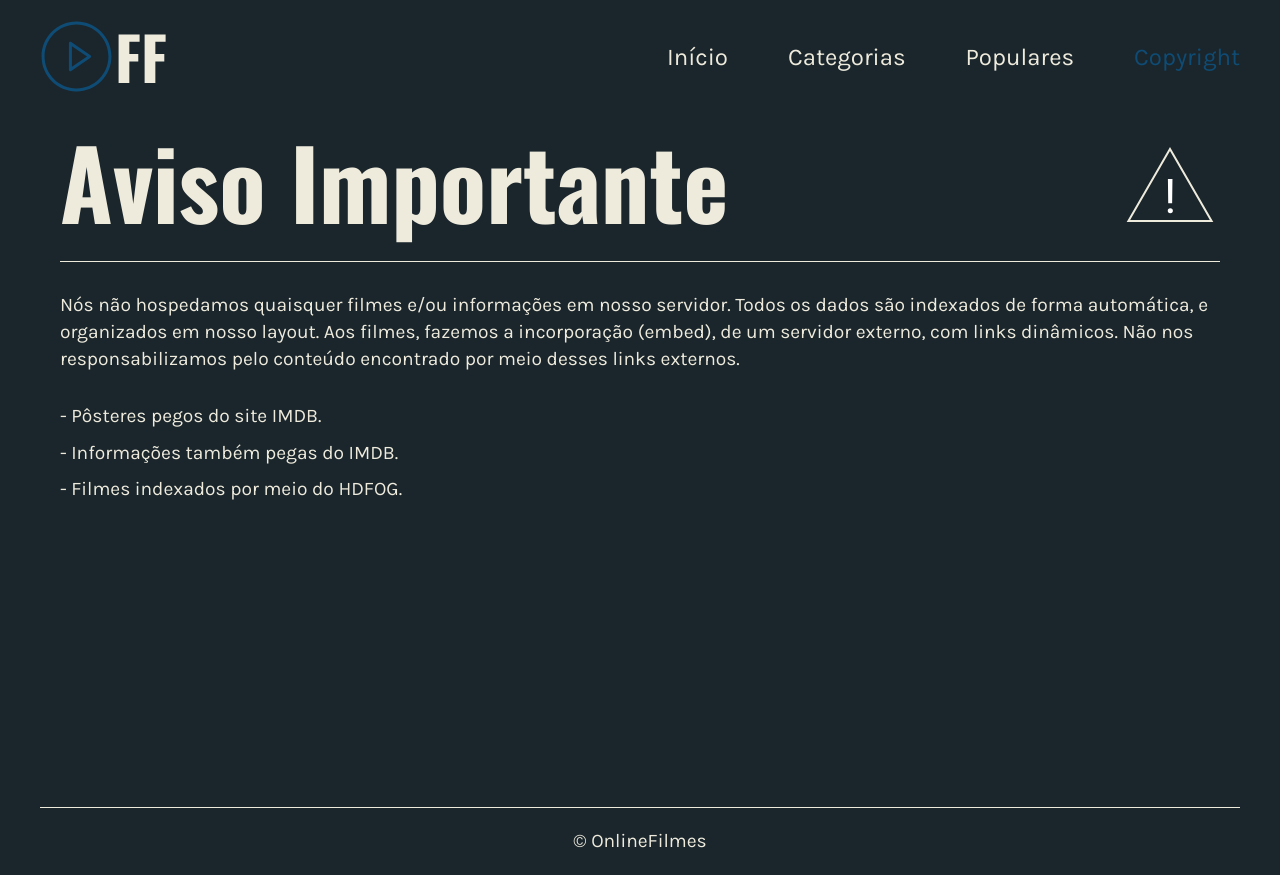
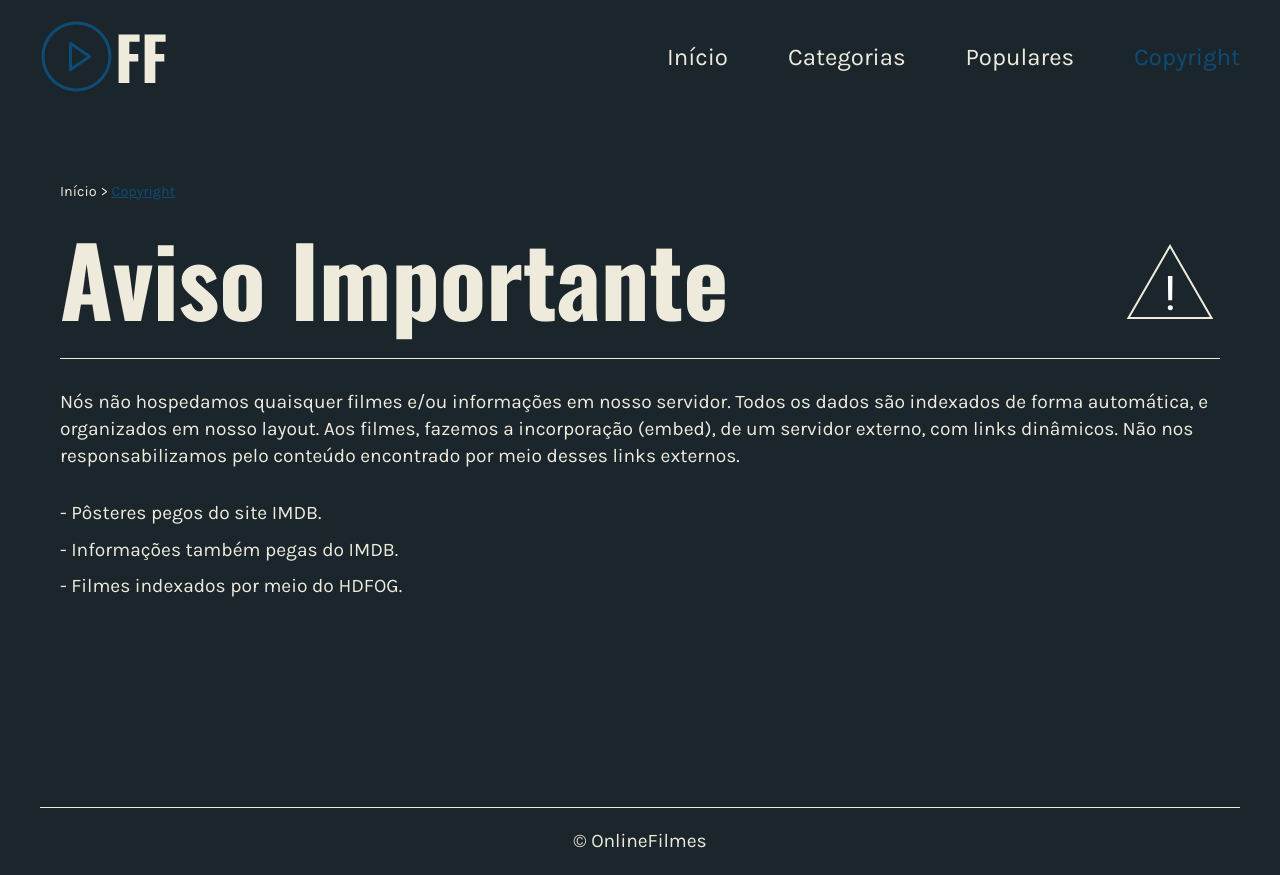
Before and after one commit to gabriuda/filmes-online, a Vue app: page /copyright in a window 1280 px wide. Built offline with nearby package versions, Linux system fonts and the light colour scheme.

Commit message:
Links de páginas adicionado

```diff
--- a/src/App.vue
+++ b/src/App.vue
@@ -75,6 +75,7 @@ h1 {
   font-size: 6rem;
   padding-bottom: 32px;
   border-bottom: 1px solid var(--branco);
+  line-height: 1;
 }
 
 h2 {
@@ -157,6 +158,39 @@ main {
   cursor: pointer;
 }
 
+/* Páginas */
+.paginas {
+  font-size: 0.9rem;
+  font-family: 'Karla', sans-serif;
+  color: var(--branco);
+  margin-bottom: 20px;
+  display: flex;
+  gap: 4px;
+}
+
+.paginas li,
+.paginas a {
+  color: var(--branco);
+  padding: 10px 0px;
+}
+
+.paginas a:hover,
+.paginas a.router-link-exact-active {
+  text-decoration: underline;
+  color: var(--azul);
+}
+
+.paginas li:first-child:before {
+  content: '';
+}
+
+.paginas li:first-child:after {
+  content: '';
+}
+
+.paginas li::before {
+  content: ' > ';
+}
 
 /* Botão */
 .btn {
@@ -203,6 +237,7 @@ main {
   display: flex;
 }
 
+/* Responsivo */
 @media screen and (max-width: 920px) {
   h1 {
     font-size: 3rem;
--- a/src/components/FilmesListaCategorias.vue
+++ b/src/components/FilmesListaCategorias.vue
@@ -52,10 +52,6 @@
 </script>
 
 <style scoped>
-  .categorias-container {
-    margin: 60px 0;
-  }
-
   .categorias-flex {
     display: flex;
     align-items: center;
--- a/src/views/About.vue
+++ /dev/null
@@ -1,5 +0,0 @@
-<template>
-  <div class="about">
-    <h1>This is an about page</h1>
-  </div>
-</template>
--- a/src/views/Categoria.vue
+++ b/src/views/Categoria.vue
@@ -1,5 +1,10 @@
 <template>
   <section>
+    <ul class="paginas">
+      <li><router-link to="/">Início</router-link></li>
+      <li><router-link to="/categorias">Categorias</router-link></li>
+      <li><router-link :to="`/categorias/${idFilme}?page=1`">{{ categoriaNome }}</router-link></li>
+    </ul>
     <div class="opcoes">
       <h1>{{ categoriaNome }}</h1>
       <select class="btn" v-if="categorias" @change="mudarRota">
--- a/src/views/Categorias.vue
+++ b/src/views/Categorias.vue
@@ -1,5 +1,9 @@
 <template>
   <section>
+    <ul class="paginas">
+      <li><router-link to="/">Início</router-link></li>
+      <li><router-link to="/categorias">Categorias</router-link></li>
+    </ul>
     <FilmesListaCategorias />
   </section>
 </template>
--- a/src/views/Copyright.vue
+++ b/src/views/Copyright.vue
@@ -1,5 +1,9 @@
 <template>
   <section>
+    <ul class="paginas">
+      <li><router-link to="/">Início</router-link></li>
+      <li><router-link to="/copyright">Copyright</router-link></li>
+    </ul>
     <h1>Aviso Importante</h1>
     <p class="p-copy">Nós não hospedamos quaisquer filmes e/ou informações em nosso servidor. Todos os dados são indexados de forma automática, e organizados em nosso layout. Aos filmes, fazemos a incorporação (embed), de um servidor externo, com links dinâmicos. Não nos responsabilizamos pelo conteúdo encontrado por meio desses links externos.</p>
     <ul>
--- a/src/views/Filme.vue
+++ b/src/views/Filme.vue
@@ -226,6 +226,7 @@
 
   .generos span a:hover {
     text-decoration: underline;
+    color: var(--azul);
   }
 
   .time {
@@ -288,6 +289,7 @@
     margin-top: 30px;
     display: flex;
     align-items: center;
+    justify-content: center;
     gap: 20px;
     border: 2px solid var(--branco);
     padding: 20px 30px;
--- a/src/views/Home.vue
+++ b/src/views/Home.vue
@@ -7,7 +7,7 @@
     <div v-if="!query">
       <h2 class="t-feed t-recentes">Mais Populares</h2>
       <FilmesPopulares />
-      <FilmesListaCategorias />
+      <FilmesListaCategorias class="categorias" />
     </div>
     <FilmesFeed v-else />
   </div>
@@ -39,6 +39,10 @@ export default {
 </script>
 
 <style scoped>
+  .categorias {
+    margin-top: 60px;
+  }
+
   div {
     display: flex;
     flex-direction: column;
--- a/src/views/Populares.vue
+++ b/src/views/Populares.vue
@@ -1,9 +1,13 @@
 <template>
   <transition mode="out-in">
-    <div>
+    <section>
+      <ul class="paginas">
+        <li><router-link to="/">Início</router-link></li>
+        <li><router-link to="/populares?page=1">Populares</router-link></li>
+      </ul>
       <h1>Filmes Populares</h1>
       <FilmesPopulares />
-    </div>
+    </section>
   </transition>
 </template>
 
```
